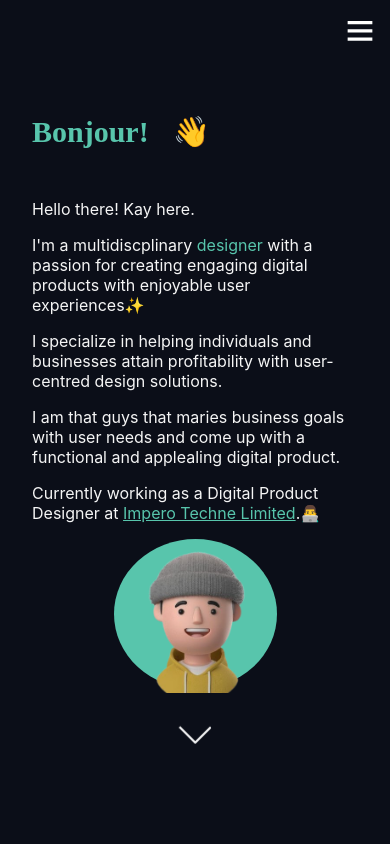
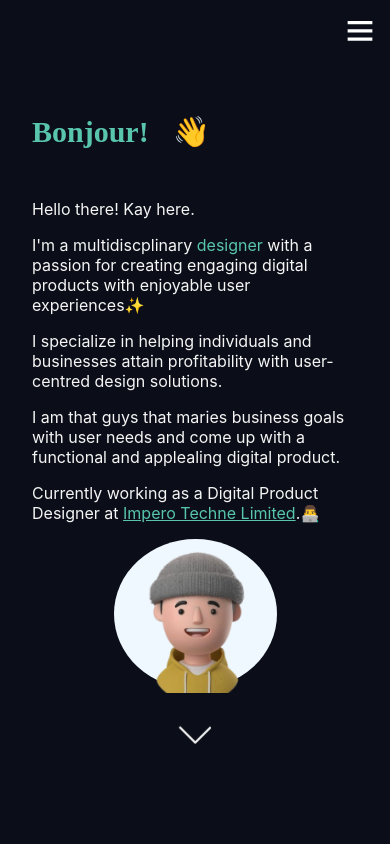
Before and after one commit to jahseed89/portfolio, a React (Create React App) app: page / in a window 390 px wide. Shown: the top 844 px of the page. Built offline with nearby package versions, Linux system fonts and the light colour scheme.

Commit message:
responsiveness corrections

```diff
--- a/src/components/home/home.scss
+++ b/src/components/home/home.scss
@@ -87,7 +87,8 @@
                 width: 400px;
                 height: 400px;
                 border-radius: 100%;
-                background-color: #58C5AC;
+                // background-color: #58C5AC;
+                background-color: aliceblue;
                 display: flex;
                 justify-content: center;
                 align-items: center;
--- a/src/components/projects/projects.scss
+++ b/src/components/projects/projects.scss
@@ -1,5 +1,3 @@
-
-
 .projects-section {
     background-color: #0B0E18;
     height: 100vh;
@@ -11,7 +9,7 @@
     }
 
     @media (max-width: 600px) {
-        margin-bottom: 70rem;
+        margin-bottom: 80rem;
     }
 
 
```
